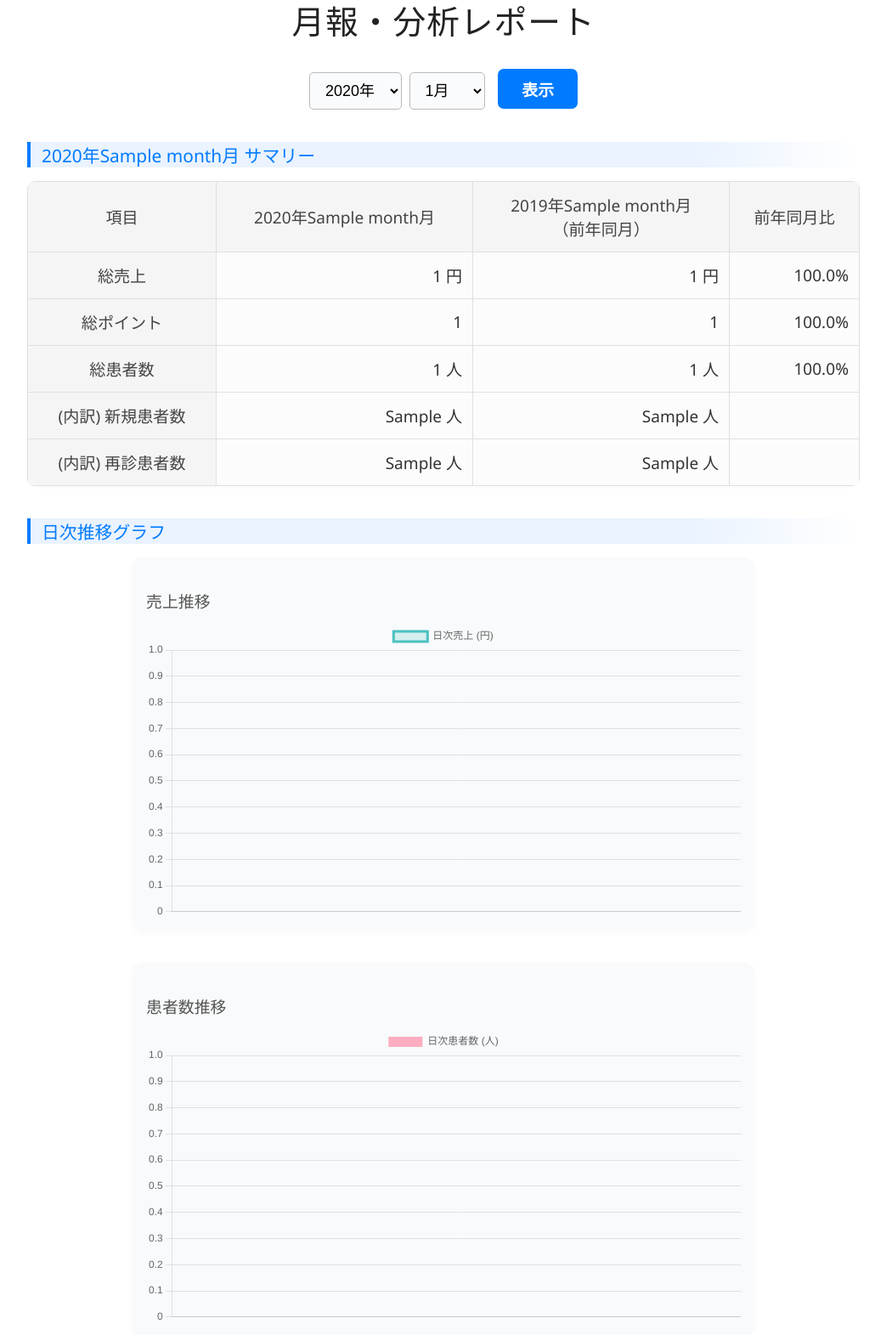
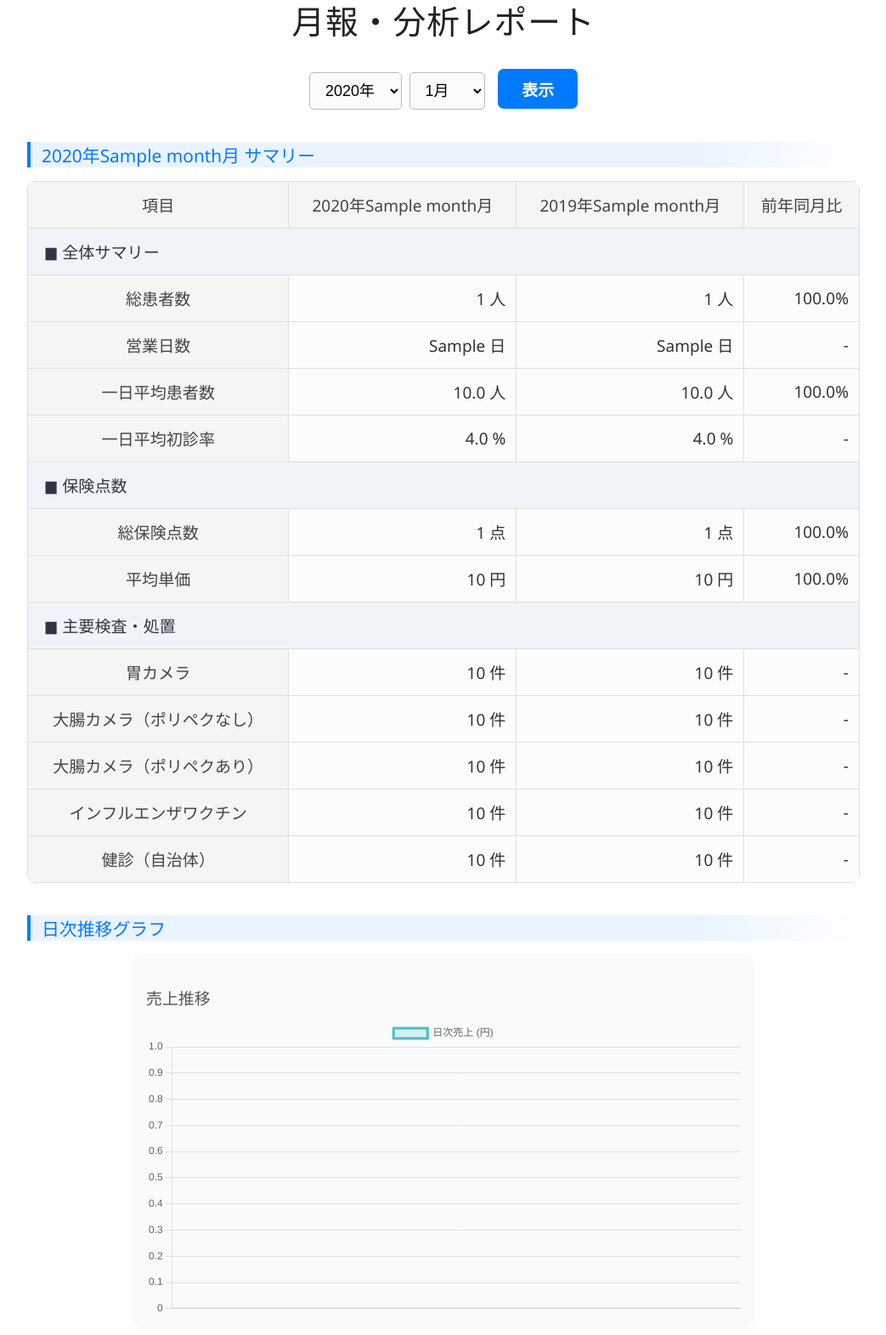
Before and after one commit to johmpei/clinic.app, a Flask app: template templates/monthly_report.html in a window 1280 px wide. Shown: the part 123-1694 px from the top of the page at 85% size, without its empty margins (118-1161 px from the left). Run offline with Flask 3, Linux system fonts and the light colour scheme; the template is opened without the code that fills it: most values are stand-ins (such as "Sample title", 1, 10 or a date in 2020).

Commit message:
月報サマリーの更新

```diff
--- a/app.py
+++ b/app.py
@@ -322,9 +322,6 @@ def daily_report(year, month, day):
     total_points = result[1] if result else 0
     total_sales = result[2] if result else 0
 
-
-
-
     shifts = {}
     if daily_report_id:
         cursor.execute(
@@ -448,65 +445,9 @@ def daily_report(year, month, day):
                 )
 
         conn.commit()
-        message = "保存しました！"
 
-        # 保存直後のデータを再取得して反映する (これは変更なしでOK)
-        cursor.execute(
-            "SELECT total_points, total_sales FROM daily_reports WHERE clinic_id=? AND date=?",
-            (clinic_id, report_date)
-        )
-        result_after_save = cursor.fetchone()
-        total_points = result_after_save[0] if result_after_save else 0
-        total_sales = result_after_save[1] if result_after_save else 0
-
-        cursor.execute(
-            "SELECT time_period, new_patients, returning_patients, total_patients FROM shifts WHERE daily_report_id=?",
-            (daily_report_id,)
-        )
-        shifts_data_after_save = cursor.fetchall()
-        shifts = {}
-        for row in shifts_data_after_save:
-            period, new_patients, returning_patients, total_patients = row
-            shifts[period] = {
-                'new_patients': new_patients,
-                'returning_patients': returning_patients,
-                'total_patients': total_patients
-            }
-        for period in ['AM', 'PM', '夜間']:
-            if period not in shifts:
-                shifts[period] = {'new_patients': 0, 'returning_patients': 0, 'total_patients': 0}
-
-        procedures_records = {}
-        cursor.execute(
-            "SELECT procedure_id, time_period, count FROM procedure_records WHERE daily_report_id=?",
-            (daily_report_id,)
-        )
-        proc_records_data_after_save = cursor.fetchall()
-        for row in proc_records_data_after_save:
-            procedure_id, time_period, count = row
-            if procedure_id not in procedures_records:
-                procedures_records[procedure_id] = {}
-            procedures_records[procedure_id][time_period] = count
-
-        for proc_id, _ in procedures_master:
-            if proc_id not in procedures_records:
-                procedures_records[proc_id] = {}
-            for period in ['AM', 'PM', '夜間']:
-                if period not in procedures_records[proc_id]:
-                    procedures_records[proc_id][period] = 0
-
-        daily_doctors = {'AM': [], 'PM': [], '夜間': []}
-        cursor.execute(
-            "SELECT doctor_id, time_period FROM daily_doctor_shifts WHERE daily_report_id=?",
-            (daily_report_id,)
-        )
-        doctor_shifts_data_after_save = cursor.fetchall()
-        for doctor_id, time_period in doctor_shifts_data_after_save:
-            if time_period in daily_doctors:
-                daily_doctors[time_period].append(doctor_id)
-        for period in ['AM', 'PM', '夜間']:
-            if period not in daily_doctors:
-                daily_doctors[period] = []
+        flash('保存しました！', 'success')
+        return redirect(url_for('daily_report', year=year, month=month, day=day))
 
     conn.close()
 
@@ -546,9 +487,7 @@ def delete_report(year, month, day):
 
         if daily_report_id:
             daily_report_id = daily_report_id[0]
-            cursor.execute("DELETE FROM shifts WHERE daily_report_id=?", (daily_report_id,))
-            cursor.execute("DELETE FROM procedure_records WHERE daily_report_id=?", (daily_report_id,))
-            cursor.execute("DELETE FROM daily_doctor_shifts WHERE daily_report_id=?", (daily_report_id,))
+            # ON DELETE CASCADE が設定されているので、関連データも自動で削除される
             cursor.execute("DELETE FROM daily_reports WHERE id=?", (daily_report_id,))
             conn.commit()
             flash('日報を削除しました。', 'success')
@@ -686,6 +625,7 @@ def monthly_report():
     username = "ゲスト"
     clinic_name = "未所属クリニック"
 
+    # --- ユーザー・クリニック情報取得 (この部分は変更なし) ---
     conn = sqlite3.connect('daily_report.db')
     cursor = conn.cursor()
     if user_id:
@@ -700,19 +640,49 @@ def monthly_report():
                 if clinic_data:
                     clinic_name = clinic_data[0]
     conn.close()
+    # --- ここまで変更なし ---
 
     today = date.today()
     year = request.form.get('year', default=today.year, type=int)
     month = request.form.get('month', default=today.month, type=int)
 
-    current_month_data = {'total_sales': 0, 'total_points': 0, 'new_patients': 0, 'returning_patients': 0, 'total_patients': 0}
-    last_year_data = {'total_sales': 0, 'total_points': 0, 'new_patients': 0, 'returning_patients': 0, 'total_patients': 0}
-    trend_data = {'days': [], 'sales': [], 'patients': []}
+    def get_summary_data(target_year, target_month, clinic_id):
+        """サマリーデータをまとめて取得する内部関数"""
+        if not clinic_id:
+            return None
 
-    if clinic_id: # clinic_idがある場合のみデータを取得
-        current_month_data = get_monthly_data(year, month, clinic_id)
-        last_year_data = get_monthly_data(year - 1, month, clinic_id)
-        trend_data = get_daily_trend_data(year, month, clinic_id)
+        # 基本データを取得
+        base_data = get_monthly_data(target_year, target_month, clinic_id)
+        # 処置件数を取得
+        proc_counts = get_monthly_procedure_counts(target_year, target_month, clinic_id)
+        # 営業日数を計算
+        business_days = calculate_business_days(target_year, target_month)
+
+        # 各指標を計算
+        total_patients = base_data.get('total_patients', 0)
+        total_points = base_data.get('total_points', 0)
+        new_patients = base_data.get('new_patients', 0)
+
+        avg_daily_patients = (total_patients / business_days) if business_days > 0 else 0
+        new_patient_rate = (new_patients / total_patients * 100) if total_patients > 0 else 0
+        avg_price = (total_points / total_patients * 10) if total_patients > 0 else 0
+
+        summary = {
+            'total_patients': total_patients,
+            'returning_patients': base_data.get('returning_patients', 0),
+            'business_days': business_days,
+            'avg_daily_patients': avg_daily_patients,
+            'new_patients': new_patients,
+            'new_patient_rate': new_patient_rate,
+            'total_points': total_points,
+            'avg_price': avg_price,
+            **proc_counts # 処置件数の辞書を展開して結合
+        }
+        return summary
+
+    current_summary = get_summary_data(year, month, clinic_id)
+    last_year_summary = get_summary_data(year - 1, month, clinic_id)
+    trend_data = get_daily_trend_data(year, month, clinic_id) if clinic_id else {}
 
     year_options = range(today.year, today.year - 10, -1)
 
@@ -721,12 +691,69 @@ def monthly_report():
         year=year,
         month=month,
         year_options=year_options,
-        current_data=current_month_data,
-        last_year_data=last_year_data,
+        current_data=current_summary,   # 新しいサマリーデータ
+        last_year_data=last_year_summary, # 新しいサマリーデータ
         trend_data=trend_data,
         username=username,
         clinic_name=clinic_name
     )
 
+def calculate_business_days(year, month):
+    """営業日数を計算する（平日:1, 土曜:0.5, 日祝:0）"""
+    jp_holidays = holidays.Japan()
+    business_days = 0
+    cal = calendar.Calendar()
+
+    for day in cal.itermonthdates(year, month):
+        # その月の日付のみを対象
+        if day.month == month:
+            # 日曜 (weekday==6) または祝日
+            if day.weekday() == 6 or day in jp_holidays:
+                continue
+            # 土曜 (weekday==5)
+            elif day.weekday() == 5:
+                business_days += 0.5
+            # 平日
+            else:
+                business_days += 1
+    return business_days
+
+def get_monthly_procedure_counts(year, month, clinic_id):
+    """特定の処置項目の月間合計数を取得する"""
+    conn = sqlite3.connect('daily_report.db')
+    cursor = conn.cursor()
+
+    # 取得したい処置リスト
+    target_procedures = [
+        '胃カメラ', '大腸カメラ（ポリペクなし）', '大腸カメラ（ポリペクあり）',
+        'インフルエンザワクチン', '健診（自治体）'
+    ]
+
+    # プレースホルダを作成
+    placeholders = ','.join('?' for name in target_procedures)
+
+    query = f"""
+        SELECT p.name, SUM(pr.count)
+        FROM procedure_records pr
+        JOIN procedures p ON pr.procedure_id = p.id
+        JOIN daily_reports dr ON pr.daily_report_id = dr.id
+        WHERE dr.clinic_id = ?
+          AND STRFTIME('%Y', dr.date) = ?
+          AND STRFTIME('%m', dr.date) = ?
+          AND p.name IN ({placeholders})
+        GROUP BY p.name
+    """
+
+    params = [clinic_id, str(year), f"{month:02d}"] + target_procedures
+    cursor.execute(query, params)
+
+    # 結果を辞書に格納
+    counts = {name: 0 for name in target_procedures}
+    for row in cursor.fetchall():
+        counts[row[0]] = row[1]
+
+    conn.close()
+    return counts
+
 if __name__ == '__main__':
     app.run(debug=True)
--- a/templates/monthly_report.html
+++ b/templates/monthly_report.html
@@ -94,6 +94,14 @@
             font-weight: normal;
             text-align: center;
         }
+        /* カテゴリ見出し用のスタイルを追加 */
+        .group-header th {
+            background-color: #f0f4f8;
+            text-align: left;
+            padding-left: 1em;
+            font-weight: 500;
+            color: #334;
+        }
         .chart-container {
             width: 95%;
             max-width: 700px;
@@ -139,67 +147,146 @@
         </select>
         <button type="submit">表示</button>
     </form>
+
     <h2>{{ year }}年{{ month }}月 サマリー</h2>
     <table>
         <thead>
             <tr>
                 <th>項目</th>
                 <th>{{ year }}年{{ month }}月</th>
-                <th>{{ year - 1 }}年{{ month }}月<br>（前年同月）</th>
+                <th>{{ year - 1 }}年{{ month }}月</th>
                 <th>前年同月比</th>
             </tr>
         </thead>
         <tbody>
+            {% if current_data and last_year_data %}
+
+            <tr class="group-header">
+                <th colspan="4">■ 全体サマリー</th>
+            </tr>
             <tr>
-                <th>総売上</th>
-                <td>{{ "{:,.0f}".format(current_data.total_sales) }} 円</td>
-                <td>{{ "{:,.0f}".format(last_year_data.total_sales) }} 円</td>
+                <th>総患者数</th>
+                <td>{{ "{:,.0f}".format(current_data.total_patients) }} 人</td>
+                <td>{{ "{:,.0f}".format(last_year_data.total_patients) }} 人</td>
                 <td>
-                    {% if last_year_data.total_sales > 0 %}
-                        {{ "{:.1%}".format(current_data.total_sales / last_year_data.total_sales) }}
-                    {% else %}
-                        -
-                    {% endif %}
+                    {% if last_year_data.total_patients > 0 %}
+                        {{ "{:.1%}".format(current_data.total_patients / last_year_data.total_patients) }}
+                    {% else %} - {% endif %}
                 </td>
             </tr>
             <tr>
-                <th>総ポイント</th>
-                <td>{{ "{:,.0f}".format(current_data.total_points) }}</td>
-                <td>{{ "{:,.0f}".format(last_year_data.total_points) }}</td>
+                <th>営業日数</th>
+                <td>{{ current_data.business_days }} 日</td>
+                <td>{{ last_year_data.business_days }} 日</td>
                 <td>
-                     {% if last_year_data.total_points > 0 %}
-                        {{ "{:.1%}".format(current_data.total_points / last_year_data.total_points) }}
-                    {% else %}
-                        -
-                    {% endif %}
+                    {% if last_year_data.business_days > 0 %}
+                        {{ "{:.1%}".format(current_data.business_days / last_year_data.business_days) }}
+                    {% else %} - {% endif %}
                 </td>
             </tr>
             <tr>
-                <th>総患者数</th>
-                <td>{{ current_data.total_patients }} 人</td>
-                <td>{{ last_year_data.total_patients }} 人</td>
+                <th>一日平均患者数</th>
+                <td>{{ "{:,.1f}".format(current_data.avg_daily_patients) }} 人</td>
+                <td>{{ "{:,.1f}".format(last_year_data.avg_daily_patients) }} 人</td>
                 <td>
-                    {% if last_year_data.total_patients > 0 %}
-                        {{ "{:.1%}".format(current_data.total_patients / last_year_data.total_patients) }}
-                    {% else %}
-                        -
-                    {% endif %}
+                    {% if last_year_data.avg_daily_patients > 0 %}
+                        {{ "{:.1%}".format(current_data.avg_daily_patients / last_year_data.avg_daily_patients) }}
+                    {% else %} - {% endif %}
                 </td>
             </tr>
             <tr>
-                <th>(内訳) 新規患者数</th>
-                <td>{{ current_data.new_patients }} 人</td>
-                <td>{{ last_year_data.new_patients }} 人</td>
-                <td></td>
+                <th>一日平均初診率</th>
+                <td>{{ "{:,.1f}".format(current_data.new_patient_rate) }} %</td>
+                <td>{{ "{:,.1f}".format(last_year_data.new_patient_rate) }} %</td>
+                <td>-</td>
+            </tr>
+
+            <tr class="group-header">
+                <th colspan="4">■ 保険点数</th>
             </tr>
             <tr>
-                <th>(内訳) 再診患者数</th>
-                <td>{{ current_data.returning_patients }} 人</td>
-                <td>{{ last_year_data.returning_patients }} 人</td>
-                <td></td>
+                <th>総保険点数</th>
+                <td>{{ "{:,.0f}".format(current_data.total_points) }} 点</td>
+                <td>{{ "{:,.0f}".format(last_year_data.total_points) }} 点</td>
+                <td>
+                    {% if last_year_data.total_points > 0 %}
+                        {{ "{:.1%}".format(current_data.total_points / last_year_data.total_points) }}
+                    {% else %} - {% endif %}
+                </td>
             </tr>
+            <tr>
+                <th>平均単価</th>
+                <td>{{ "{:,.0f}".format(current_data.avg_price) }} 円</td>
+                <td>{{ "{:,.0f}".format(last_year_data.avg_price) }} 円</td>
+                <td>
+                    {% if last_year_data.avg_price > 0 %}
+                        {{ "{:.1%}".format(current_data.avg_price / last_year_data.avg_price) }}
+                    {% else %} - {% endif %}
+                </td>
+            </tr>
+
+            <tr class="group-header">
+                <th colspan="4">■ 主要検査・処置</th>
+            </tr>
+            <tr>
+                <th>胃カメラ</th>
+                <td>{{ "{:,.0f}".format(current_data['胃カメラ']) }} 件</td>
+                <td>{{ "{:,.0f}".format(last_year_data['胃カメラ']) }} 件</td>
+                <td>
+                    {% if last_year_data['胃カメラ'] > 0 %}
+                        {{ "{:.1%}".format(current_data['胃カメラ'] / last_year_data['胃カメラ']) }}
+                    {% else %} - {% endif %}
+                </td>
+            </tr>
+            <tr>
+                <th>大腸カメラ（ポリペクなし）</th>
+                <td>{{ "{:,.0f}".format(current_data['大腸カメラ（ポリペクなし）']) }} 件</td>
+                <td>{{ "{:,.0f}".format(last_year_data['大腸カメラ（ポリペクなし）']) }} 件</td>
+                <td>
+                    {% if last_year_data['大腸カメラ（ポリペクなし）'] > 0 %}
+                        {{ "{:.1%}".format(current_data['大腸カメラ（ポリペクなし）'] / last_year_data['大腸カメラ（ポリペクなし）']) }}
+                    {% else %} - {% endif %}
+                </td>
+            </tr>
+            <tr>
+                <th>大腸カメラ（ポリペクあり）</th>
+                <td>{{ "{:,.0f}".format(current_data['大腸カメラ（ポリペクあり）']) }} 件</td>
+                <td>{{ "{:,.0f}".format(last_year_data['大腸カメラ（ポリペクあり）']) }} 件</td>
+                <td>
+                    {% if last_year_data['大腸カメラ（ポリペクあり）'] > 0 %}
+                        {{ "{:.1%}".format(current_data['大腸カメラ（ポリペクあり）'] / last_year_data['大腸カメラ（ポリペクあり）']) }}
+                    {% else %} - {% endif %}
+                </td>
+            </tr>
+            <tr>
+                <th>インフルエンザワクチン</th>
+                <td>{{ "{:,.0f}".format(current_data['インフルエンザワクチン']) }} 件</td>
+                <td>{{ "{:,.0f}".format(last_year_data['インフルエンザワクチン']) }} 件</td>
+                <td>
+                    {% if last_year_data['インフルエンザワクチン'] > 0 %}
+                        {{ "{:.1%}".format(current_data['インフルエンザワクチン'] / last_year_data['インフルエンザワクチン']) }}
+                    {% else %} - {% endif %}
+                </td>
+            </tr>
+            <tr>
+                <th>健診（自治体）</th>
+                <td>{{ "{:,.0f}".format(current_data['健診（自治体）']) }} 件</td>
+                <td>{{ "{:,.0f}".format(last_year_data['健診（自治体）']) }} 件</td>
+                <td>
+                    {% if last_year_data['健診（自治体）'] > 0 %}
+                        {{ "{:.1%}".format(current_data['健診（自治体）'] / last_year_data['健診（自治体）']) }}
+                    {% else %} - {% endif %}
+                </td>
+            </tr>
+
+            {% else %}
+            <tr>
+                <td colspan="4">データがありません。</td>
+            </tr>
+            {% endif %}
         </tbody>
     </table>
+
     <h2>日次推移グラフ</h2>
     <div class="chart-container">
         <h3>売上推移</h3>
```
